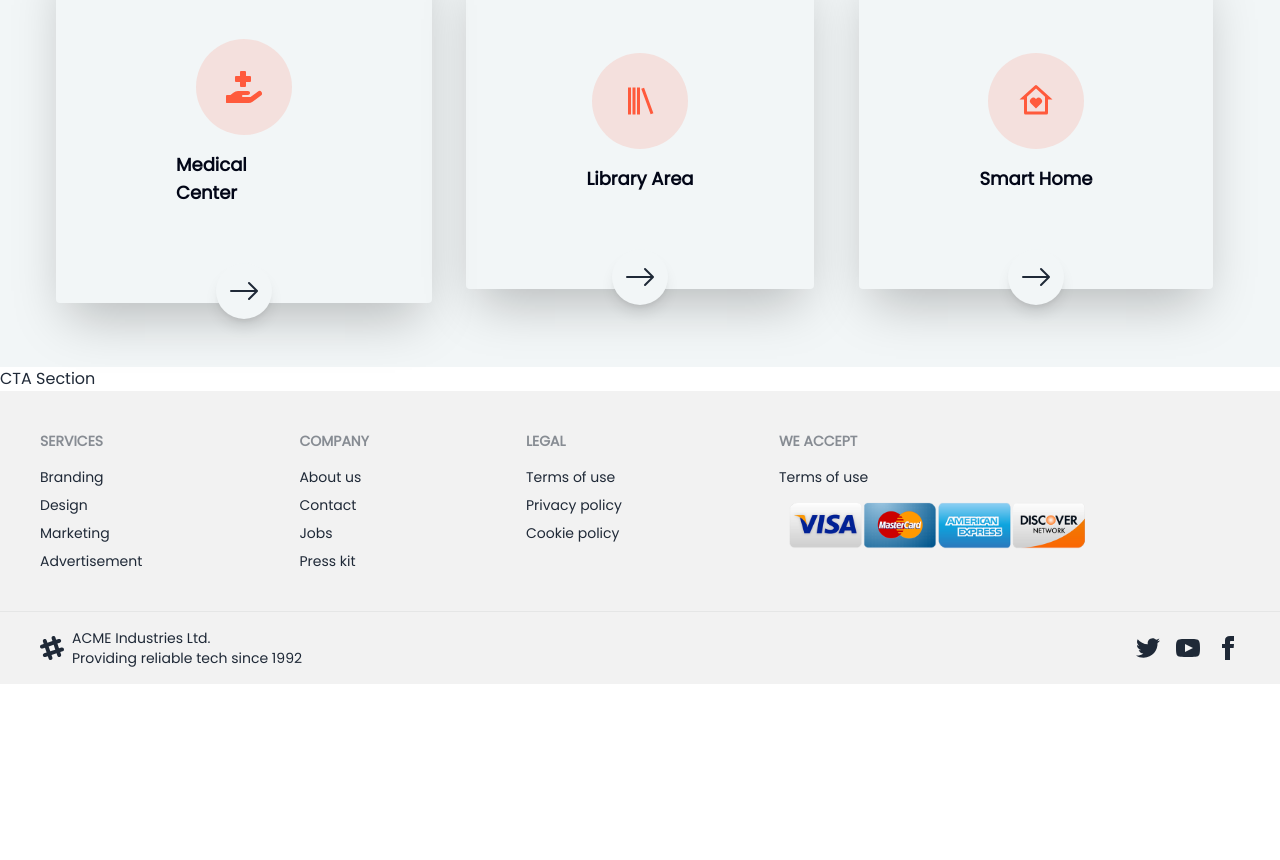
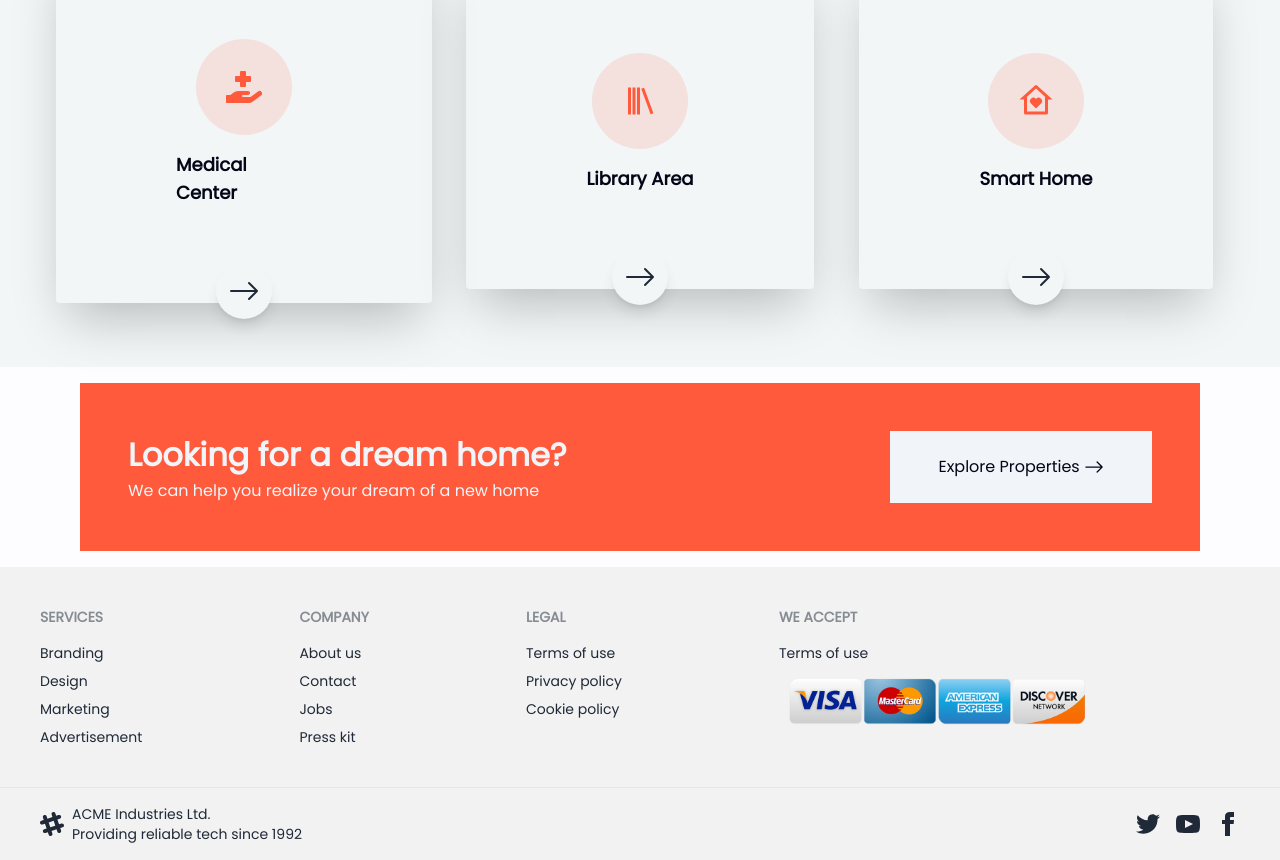
Before and after one commit to joy-sarkar/HouseR-realstate-projects, a React (Vite) app: page / in a window 1280 px wide. Shown: the part 4355-5215 px from the top of the page. Before the commit the page ends 5039 px from the top, so only its background shows below. Built offline with nearby package versions, Linux system fonts and the light colour scheme.

Commit message:
call to action added

```diff
--- a/src/Components/Aminities/Aminities.jsx
+++ b/src/Components/Aminities/Aminities.jsx
@@ -1,19 +1,31 @@
 import { Amenities } from "../index";
-import {BsArrowRight} from 'react-icons/bs'
+import { BsArrowRight } from "react-icons/bs";
 const Aminities = () => {
   return (
     <div>
       <section className="bg-[#f2f6f7] md:px-14">
-        <div><h1 className="text-[3.5rem] font-black text-center text-slate-950 pt-12">Building Amenities</h1></div>
+        <div>
+          <h1 className="text-[3.5rem] font-black text-center text-slate-950 pt-12">
+            Building Amenities
+          </h1>
+        </div>
         <div className="grid md:grid-cols-3 md:gap-5 place-items-center justify-items-center md:py-16 ">
           {Amenities.map((item) => (
-            <div key={item.id} className="md:py-24 md:px-[7.5rem] rounded shadow-2xl flex justify-center items-center duration-500 flex-col group relative hover:bg-[#ff593cad]">
+            <div
+              key={item.id}
+              className="md:py-24 md:px-[7.5rem] rounded shadow-2xl flex justify-center items-center duration-500 flex-col group relative hover:bg-[#ff593cad]"
+            >
               <div className="bg-[#ff593c23] duration-500 group-hover:bg-slate-200 w-24 h-24 flex justify-center items-center rounded-full">
                 <item.icon color="#ff5a3c" size={36} />
               </div>
-              <p className="from-neutral-800 text-slate-950 font-bold text-lg pt-4">{item.title}</p>
+              <p className="from-neutral-800 text-slate-950 font-bold text-lg pt-4">
+                {item.title}
+              </p>
               <div className="w-14 h-14  rounded-full bg-[#f2f6f7] shadow-lg absolute bottom-[-1rem] flex justify-center items-center">
-              <BsArrowRight className="" size={32}/>
+                <BsArrowRight
+                  className="cursor-pointer  duration-500  group-hover:text-[#ff5a3c]"
+                  size={32}
+                />
               </div>
             </div>
           ))}
--- a/src/Components/CTA/CTA.jsx
+++ b/src/Components/CTA/CTA.jsx
@@ -1,8 +1,22 @@
+import { BsArrowRight } from "react-icons/bs";
+import { ctaData } from "../index";
 const CTA = () => {
   return (
-    <div>
-      <h1>CTA Section</h1>
-    </div>
+    <section className="lg:px-8 lg:py-4 bg-[#fdfdff]">
+      <div className="lg:mx-12 lg:flex justify-between bg-[#ff5a3c] p-12">
+        <div>
+          <h1 className=" text-[2rem] text-slate-100 font-extrabold">
+            {ctaData.title}
+          </h1>
+          <p className=" text-base text-slate-100 font-medium">
+            {ctaData.subtext}
+          </p>
+        </div>
+        <div>
+          <button className="px-12 py-6 text-slate-950 bg-slate-100">{ctaData.btnText} <BsArrowRight size={20} className="inline-block"/></button>
+        </div>
+      </div>
+    </section>
   );
 };
 
```
